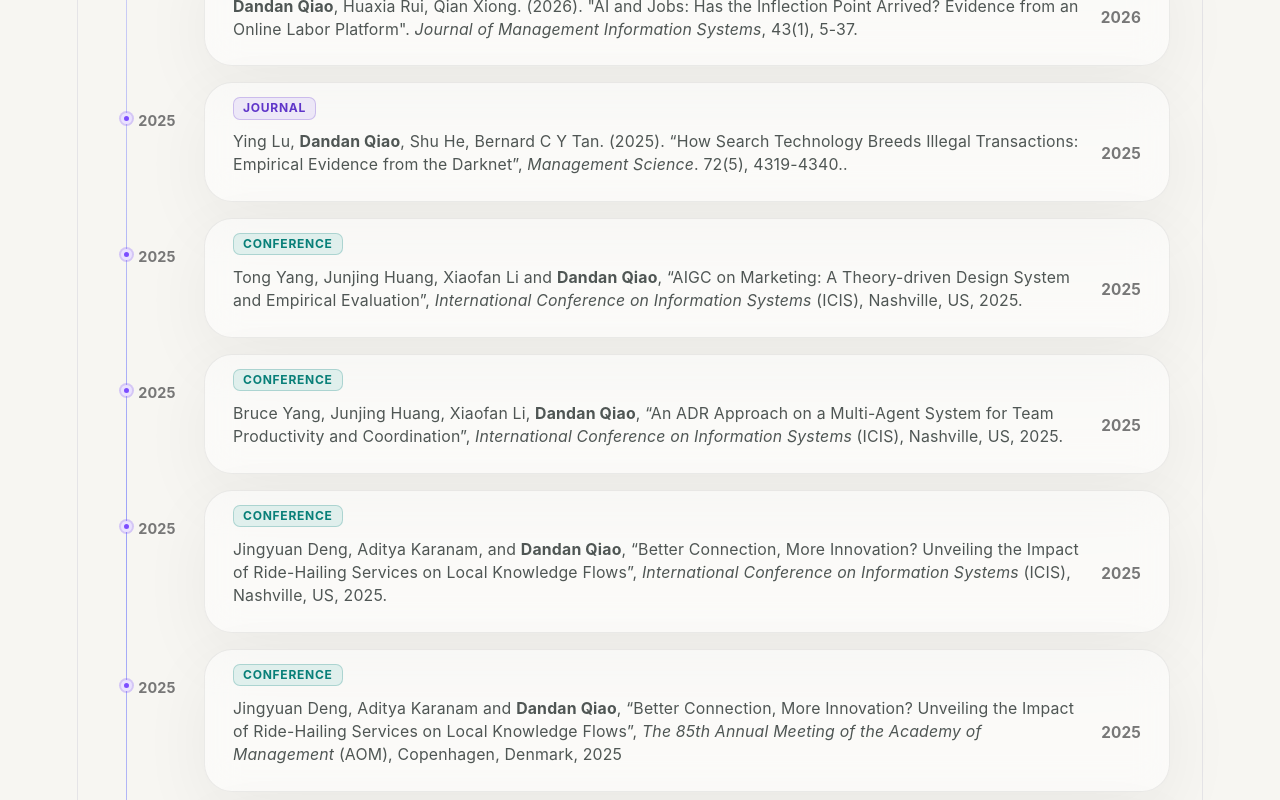
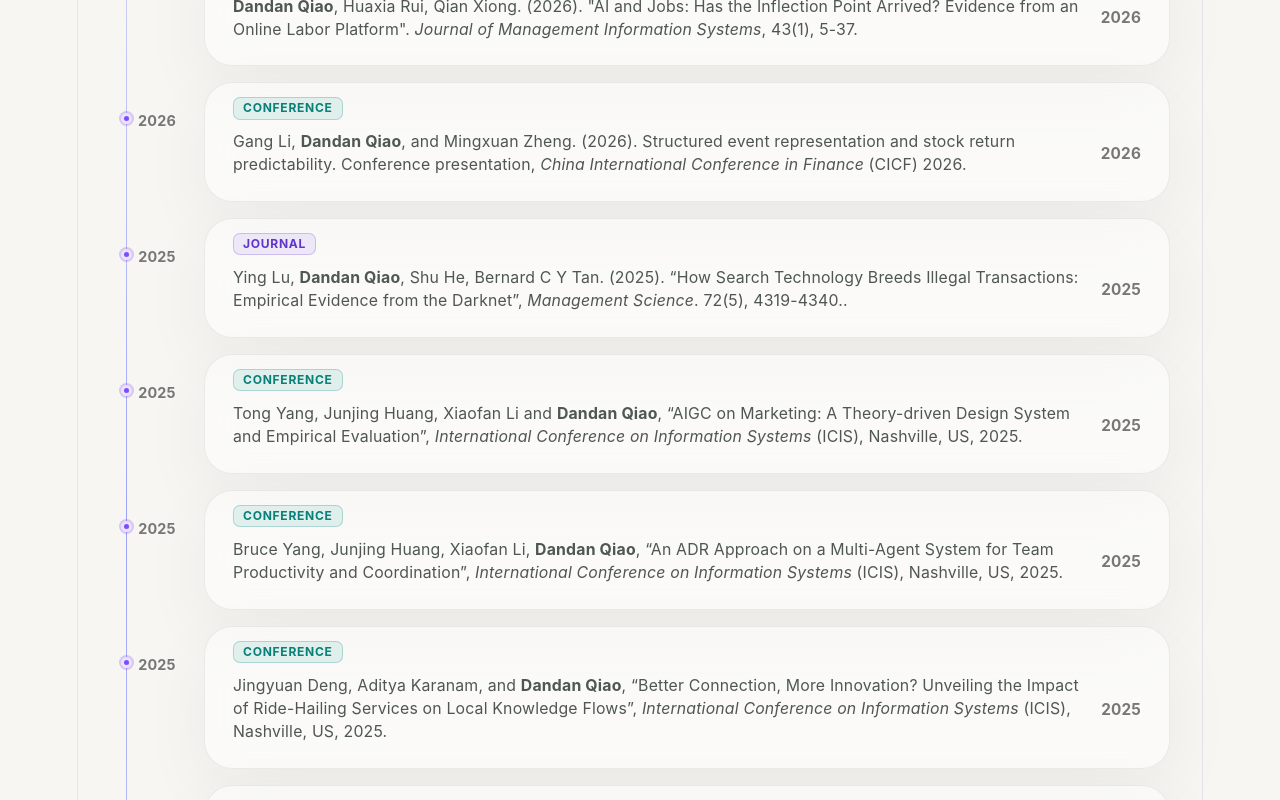
Before and after one commit to LeeZeHao/professorqiaodandanwebsite, a React (Vite) app: page / in a window 1280 px wide. Shown: the part 2040-2840 px from the top of the page. Built offline with nearby package versions, Linux system fonts and the light colour scheme.

Commit message:
Update publications

```diff
--- a/src/data/siteContent.tsx
+++ b/src/data/siteContent.tsx
@@ -352,6 +352,14 @@ export const journalPublications: TimelinePublication[] = [
 
 export const conferencePublications: TimelinePublication[] = [
   {
+    year: "2026",
+    text: (
+      <>
+        Gang Li, <b>Dandan Qiao</b>, and Mingxuan Zheng. (2026). Structured event representation and stock return predictability. Conference presentation, <i>China International Conference in Finance</i> (CICF) 2026.
+      </>
+    ),
+  },
+  {
     year: "2025",
     text: (
       <>
@@ -379,7 +387,7 @@ export const conferencePublications: TimelinePublication[] = [
     year: "2025",
     text: (
       <>
-        Jingyuan Deng, Aditya Karanam and <b>Dandan Qiao</b>, “Better Connection, More Innovation? Unveiling the Impact of Ride-Hailing Services on Local Knowledge Flows”, <i>The 85th Annual Meeting of the Academy of Management</i> (AOM), Copenhagen, Denmark, 2025
+        Jingyuan Deng and <b>Dandan Qiao</b>, “Better Connection, More Innovation? Unveiling the Impact of Ride-Hailing Services on Local Knowledge Flows”, <i>The 85th Annual Meeting of the Academy of Management</i> (AOM), Copenhagen, Denmark, 2025
       </>
     ),
   },
@@ -395,7 +403,7 @@ export const conferencePublications: TimelinePublication[] = [
     year: "2025",
     text: (
       <>
-        Jingyuan Deng, Aditya Karanam and <b>Dandan Qiao</b>, “Better Connection, More Innovation? Unveiling the Impact of Ride-Hailing Services on Local Knowledge Flows”, <i>Symposium on Statistical Challenges in Electronic Commerce Research</i> (SCECR), Paphos, Cyprus, 2025
+        Jingyuan Deng and <b>Dandan Qiao</b>, “Better Connection, More Innovation? Unveiling the Impact of Ride-Hailing Services on Local Knowledge Flows”, <i>Symposium on Statistical Challenges in Electronic Commerce Research</i> (SCECR), Paphos, Cyprus, 2025
       </>
     ),
   },
@@ -419,7 +427,7 @@ export const conferencePublications: TimelinePublication[] = [
     year: "2024",
     text: (
       <>
-        <b>Dandan Qiao</b>, Huaxia Rui, Qian Xiong, “AI and Freelancers: Has the Inflection Point Arrived?” <i>International Conference on Information Systems</i> (ICIS), Bankok, Thailand, 2024.
+        <b>Dandan Qiao</b>, Huaxia Rui, Qian Xiong, “AI and Freelancers: Has the Inflection Point Arrived?” <i>International Conference on Information Systems</i> (ICIS), Bangkok, Thailand, 2024.
       </>
     ),
   },
@@ -646,7 +654,39 @@ export const underReviewPublications: TimelinePublication[] = [
     year: "",
     text: (
       <>
+        Dinghao Xi, Ying Lu, <b>Dandan Qiao</b> and Wei Xu, “Unveiling the Secrets of Collaboration in Online Video Sharing Platforms” Invited for 2nd-Round Review at <i>MIS Quarterly</i>.
+      </>
+    ),
+  },
+  {
+    year: "",
+    text: (
+      <>
         Jiaxu Peng, Jungpil Hahn, <b>Dandan Qiao</b>. “Predictive Analytics in Changing Environments: Trade-Offs in Response to Changes in Data Patterns”, Rejected & Resubmitted at <i>Information Systems Research</i>.
+      </>
+    ),
+  },
+  {
+    year: "",
+    text: (
+      <>
+        Bin Li, Nakyung Kyung, <b>Dandan Qiao</b> and Luning Liu, “AI for VIP Customers: Examining Impact of AI Services on Customer Interactions” Under Review at <i>Production and Operations Management</i>.
+      </>
+    ),
+  },
+  {
+    year: "",
+    text: (
+      <>
+        Duofeng Xu, Bryan Hooi, <b>Dandan Qiao</b>, “When Order Matters: First-Speaker Bias and Mitigation through Personality in Sequential Multi-Agent Debate”, Under Review at EMNLP (Empirical Methods in Natural Language Processing) 2026.
+      </>
+    ),
+  },
+  {
+    year: "",
+    text: (
+      <>
+        Yingfei Shi, <b>Dandan Qiao</b>, Shukai Liu, “Your Like Is Not My Like: Propensity Aware Multi-Behavior Recommendation’, Under Review at AAAI 2027.
       </>
     ),
   },
@@ -657,7 +697,7 @@ export const workingPaperPublications: TimelinePublication[] = [
     year: "",
     text: (
       <>
-        “Unveiling the Secrets of Collaboration in Online Video Sharing Platforms” with Dinghao Xi, Ying Lu, and Wei Xu, Working Paper.
+        “Structured Event Representation and Stock Return Predictability” with Bing Han, Gang Li, and Mingxuan Zheng, Working paper.
       </>
     ),
   },
@@ -665,15 +705,7 @@ export const workingPaperPublications: TimelinePublication[] = [
     year: "",
     text: (
       <>
-        “AI for VIP Customers: Examining Impact of AI Services on Customer Interactions” with Bin Li, Nakyung Kyung, and Luning Liu. Working Paper.
-      </>
-    ),
-  },
-  {
-    year: "",
-    text: (
-      <>
-        “Modelling Collusion Dynamics in Decentralized Online Social Media” with Ying Lu, Shu He,and Bernard C Y Tan. Working Paper.
+        “Modelling Collusion Dynamics in Decentralized Online Social Media” with Ying Lu, Shu He, and Bernard C Y Tan. Working Paper.
       </>
     ),
   },
@@ -684,15 +716,6 @@ export const workingPaperPublications: TimelinePublication[] = [
         “In Coherence We Trust: Designing an Innovative Review Ranking System” with Yiming Liu, Xiaofan Li, Working Paper.
       </>
     ),
-  },
-  {
-    year: "",
-    text: (
-      <>
-        "Structured Event Representation and Stock Return Predictability" with Bing Han, Gang Li, and Mingxuan Zheng, Working paper.
-      </>
-    ),
-    href: "https://arxiv.org/abs/2512.19484"
   },
 ];
 
```
